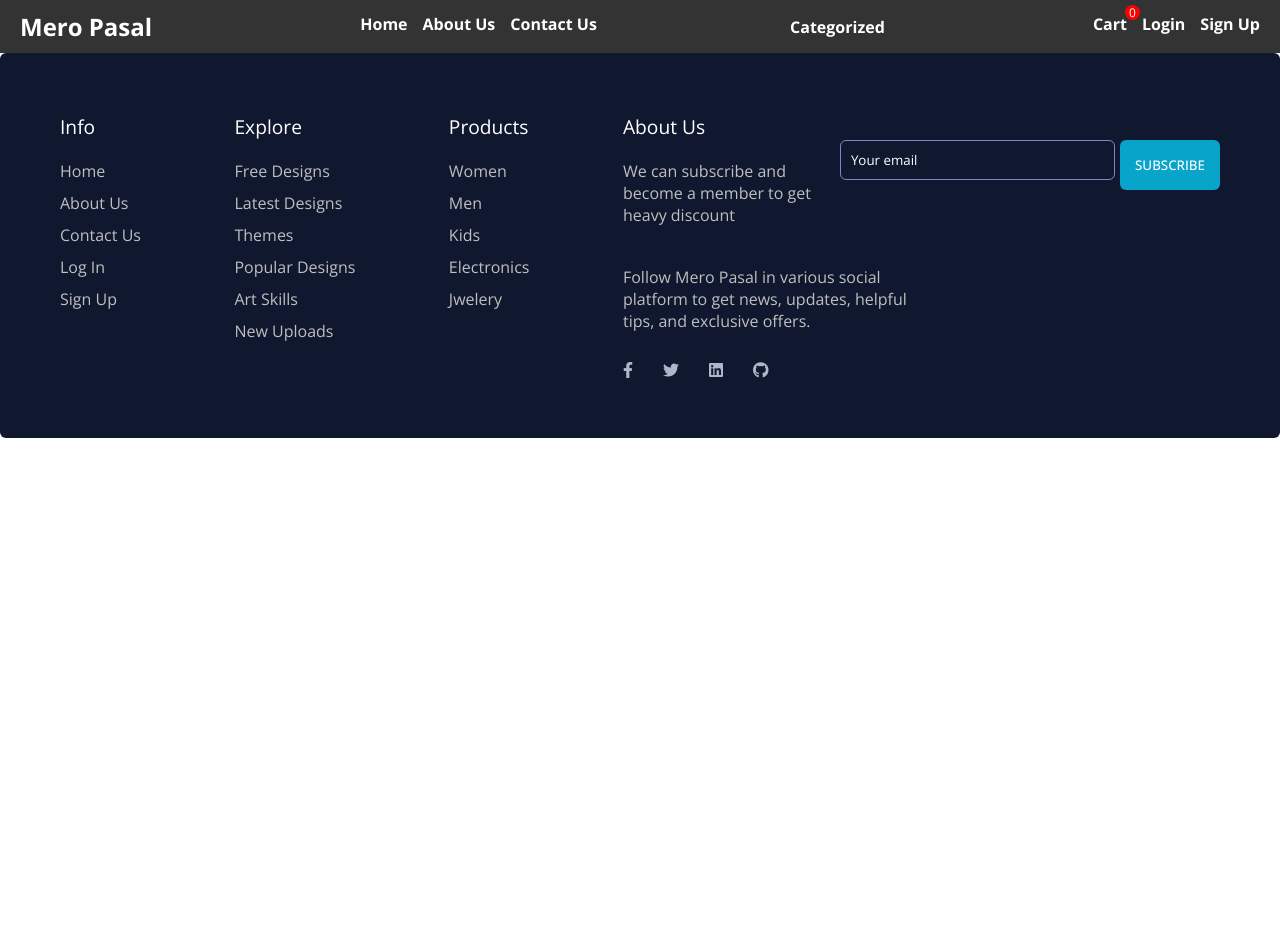
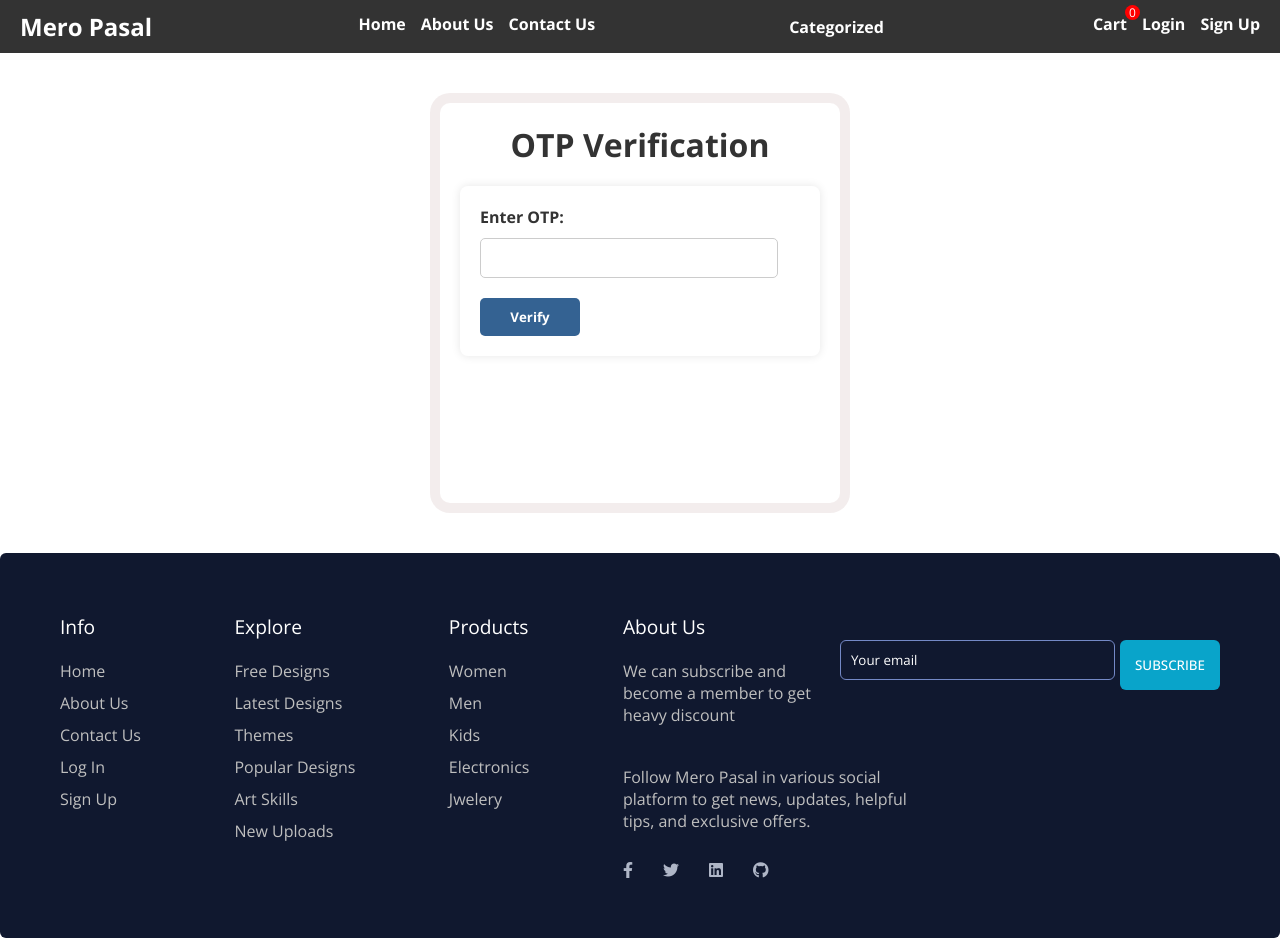
Before and after one commit to ashimGauatam1/project_ecommerce, a React (Create React App) app in the folder Ecommerce/: page /verify in a window 1280 px wide. Before the commit the page ends 800 px from the top, so only its background shows below. Built offline with nearby package versions, Linux system fonts and the light colour scheme.

Commit message:
otp verification

```diff
--- a/Ecommerce/src/App.js
+++ b/Ecommerce/src/App.js
@@ -14,6 +14,7 @@ import Electronics from './Routes/Category/Electronics';
 import Cart from './Routes/Cart/Cart';
 import { useEffect, useState } from 'react';
 import Navbar from './Components/Navbar/Navbar';
+import Verify from './Routes/verification/Verify';
 
 function App() {
   const [cart, setCart] = useState(() => {
@@ -40,6 +41,7 @@ function App() {
     <Routes>
       <Route path="/" element={<Home/>} />
       <Route path="/signup" element={<Signup/>} />
+      <Route path='/verify' element={<Verify/>}/>
       <Route path='/login' element={<Login/>}/>
       <Route path='/about' element={<About/>}/>
       <Route path='/contact' element={<Contact/>}/>
--- a/Ecommerce/src/Components/Search/Search.js
+++ b/Ecommerce/src/Components/Search/Search.js
@@ -1,7 +1,7 @@
 import React, { useState, useEffect } from 'react';
 import axios from 'axios';
 import { Link } from 'react-router-dom';
-import './Search.css'; // Import CSS file
+import './Search.css';
 
 const Search = () => {
   const [search, setSearch] = useState('');
@@ -45,8 +45,8 @@ const Search = () => {
                   <Link
                   to={`/singleproduct/${item.id}`}
   style={{
-    color: '#000', // Set text color to black
-    textDecoration: 'none', // Remove underline
+    color: '#000',
+    textDecoration: 'none',
     fontWeight: 'bold',
   }}
   onMouseEnter={(e) => { e.target.style.backgroundColor = 'white'; }}
--- a/Ecommerce/src/Routes/Signup/Signup.css
+++ b/Ecommerce/src/Routes/Signup/Signup.css
@@ -1,13 +1,6 @@
 /* Basic styles */
-body, html {
-    margin: 0;
-    padding: 0;
-    font-family: Arial, sans-serif;
-    /* background-color: #fc0707; */
 
-  }
-
-  .container {
+  .scontainer {
     display: flex;
     justify-content: center;
     align-items: center;
--- a/Ecommerce/src/Routes/Signup/Signup.js
+++ b/Ecommerce/src/Routes/Signup/Signup.js
@@ -16,7 +16,7 @@ const Signup = () => {
       const response = await axios.post("http://localhost:8080/auth/createuser", user);
       // console.log(response);
       if (response.status === 200) {
-        navigate("/login");
+        navigate("/verify");
       }
 
     else {
@@ -33,7 +33,7 @@ const Signup = () => {
 
   return (
     <div>
-      <div className="container">
+      <div className="scontainer">
         <form onSubmit={handleSubmit} className="form">
           <h2 className="form__title">Register</h2>
           <div className="form-group">
--- a/Ecommerce/src/Routes/verification/Verify.css
+++ b/Ecommerce/src/Routes/verification/Verify.css
@@ -0,0 +1,45 @@
+
+.bcontainer {
+    height: 400px;
+    max-width: 400px;
+    margin: 50px auto;
+    margin: bottom 20px ;
+    padding: 20px;
+    background-color: #fff;
+    border-radius: 10px;
+    box-shadow: 0 0 0 10px rgba(133, 82, 82, 0.1);
+}
+
+h1 {
+    margin-bottom: 20px;
+    color: #333;
+}
+
+label {
+    display: block;
+    margin-bottom: 10px;
+    color: #333;
+}
+
+.vinput[type="text"] {
+    width: calc(100% - 22px);
+    padding: 10px;
+    margin-bottom: 20px;
+    border: 1px solid #ccc;
+    border-radius: 5px;
+}
+
+button {
+    width: 100px;
+    padding: 10px;
+    background-color: #346292;
+    color: #fff;
+    border: none;
+    border-radius: 5px;
+    cursor: pointer;
+    transition: background-color 0.3s ease;
+}
+
+button:hover {
+    background-color: #b2dd15;
+}
--- a/Ecommerce/src/Routes/verification/Verify.js
+++ b/Ecommerce/src/Routes/verification/Verify.js
@@ -0,0 +1,19 @@
+import React from 'react'
+ import '../verification/Verify.css';
+const Verify = () => {
+  return (
+    <div>
+      <div className="bcontainer">
+        <h1>OTP Verification</h1>
+        <form id="otpForm" className='form'>
+            <label htmlFor="otpInput">Enter OTP:</label>
+            <input type="text" id="otpInput" className='vinput' name="otpInput" maxLength={6} required/>
+            <button type="submit" className='vbutton'>Verify</button>
+        </form>
+        <p id="message"></p>
+    </div>
+    </div>
+  )
+}
+
+export default Verify
```
Also changed, not shown: 2 other files (tests, documents, lock files or other folders).
